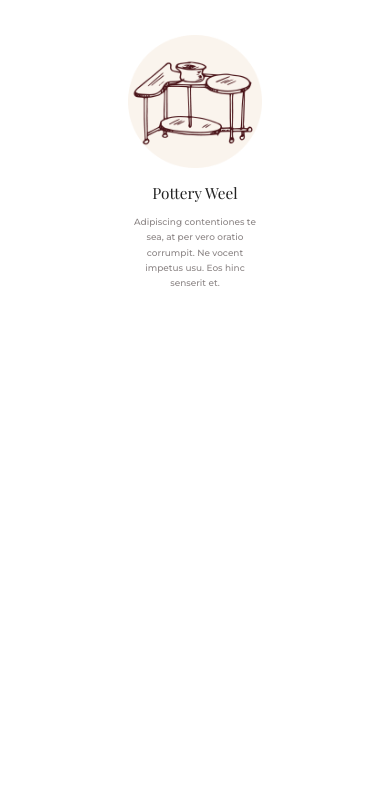
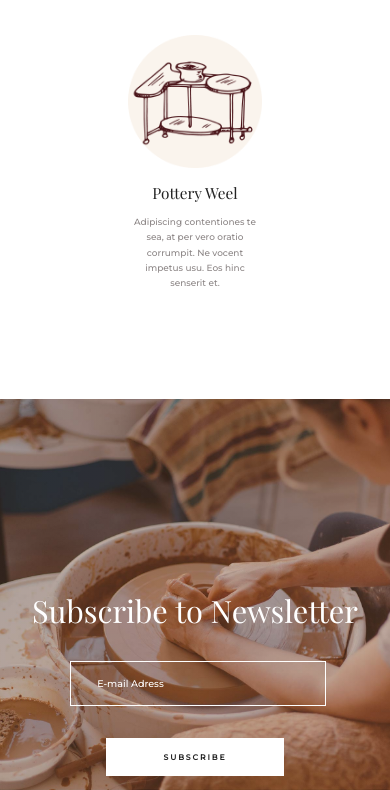
Before and after one commit to LarissaAzevedo/DesafioCSS, a website: page index.html in a window 390 px wide. Shown: the part 1777-2567 px from the top of the page. Before the commit the page ends 2176 px from the top, so only its background shows below. Drawn offline with nearby package versions, Linux system fonts and the light colour scheme; a web font is replaced by a local one.

Commit message:
reactor: refactor layout and add media queries

```diff
--- a/index.html
+++ b/index.html
@@ -127,13 +127,15 @@
     <!--   </div> -->
     <!-- </section> -->
 
-    <!-- <section class="newsletter"> -->
-    <!--   <form class="newsletter__boxnews" action="#" method="get"> -->
-    <!--     <h2>Subscribe to Newsletter</h2> -->
-    <!--     <input type="email" name="email" placeholder="E-mail Adress"> -->
-    <!--     <button>Subscribe</button> -->
-    <!--   </form> -->
-    <!-- </section> -->
+    <section class="newsletter">
+      <form class="newsletter__boxnews" action="#" method="get">
+        <h2>Subscribe to Newsletter</h2>
+        <div class="boxnews--floating">
+          <input type="email" name="email" placeholder="E-mail Adress">
+          <button>Subscribe</button>
+        </div>
+      </form>
+    </section>
 
     <!-- <section class="products"> -->
     <!--   <div class="products__title-products"> -->
--- a/sass/abstract/variables.scss
+++ b/sass/abstract/variables.scss
@@ -1,6 +1,8 @@
 // colors
 :root {
   --color-brown-light: #b67453;
+  --color-brown-light-1: #7d4d36;
+  --color-brown-light-2: #c3673c;
 
   --color-black-light-1: #303030;
   --color-black-light-2: #222222;
@@ -11,6 +13,10 @@
   --color-grey-light-1: #8d8787;
   --color-grey-light-2: #817d7d;
 }
+
+$color-brown-light-1: #7d4d36;
+$color-brown-light-2: #c3673c;
+
 $bp-big-largest: 87.5em; // 1400px
 $bp-largest: 75em; // 1200px
 $bp-large: 62.5em; // 1000px
--- a/sass/layout/_newsletter.scss
+++ b/sass/layout/_newsletter.scss
@@ -1,10 +1,15 @@
 .newsletter {
-  // width: 159rem;
-  height: 50rem;
-  background-image: url(/img/home-parallax-1-1.jpg);
+  height: 61rem;
+
+  background-image: linear-gradient(
+    to right bottom,
+      rgba($color-brown-light-1, .3),
+      rgba($color-brown-light-2, .3)),
+    url(/img/home-parallax-1-1.jpg);
   background-size: cover;
   background-position: center center;
   background-repeat: no-repeat;
+
 
   display: flex;
   flex-direction: column;
@@ -13,19 +18,23 @@
   align-content: center;
 
   &__boxnews {
-    width: 70rem;
-    height: 20rem;
-    @media only screen and (max-width: $bp-big-largest){
-      width: 72rem;
-    }
+    height: 56px;
 
     h2 {
       color: var(--color-white);
       padding-top: 4rem;
     }
+      .boxnews--floating {
+        @media only screen and (max-width: $bp-small){
+          display: flex;
+          height: 23rem;
+          flex-direction: column;
+          align-items: center;
+        }
+      }
     input {
       width: 46rem;
-      height: 5.9rem;
+      height: 59px;
       background-color: var(--color-white-light-1);
       border-color: var(--color-white);
       color: var(--color-white);
@@ -43,9 +52,14 @@
       margin-top: 5rem;
 
 
-      @media only screen and (max-width: $bp-big-largest){
-        height: 7.3rem;
+      &::placeholder {
+        color: var(--color-white);
       }
+      @media only screen and (max-width: $bp-small){
+        height: 45px;
+        width: 40rem;
+      }
+
     }
     button {
       background-color: var(--color-white-light-2);
@@ -59,6 +73,10 @@
       height: 59px;
       padding: 0 57px;
       margin-top: 5rem;
+
+      @media only screen and (max-width: $bp-small){
+        height: 45px;
+      }
     }
   }
 }
```
Also changed, not shown: css/style.css.
